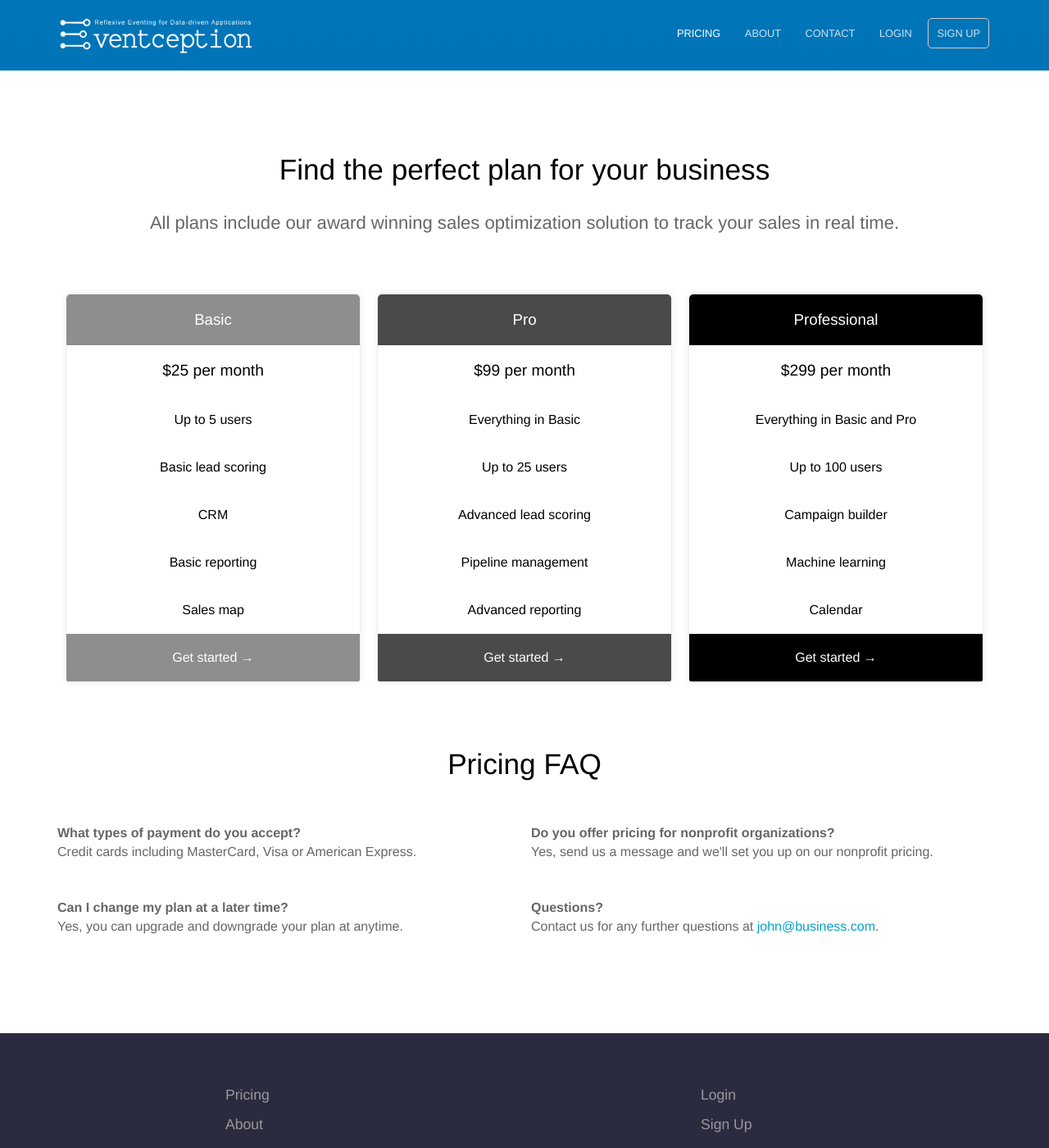
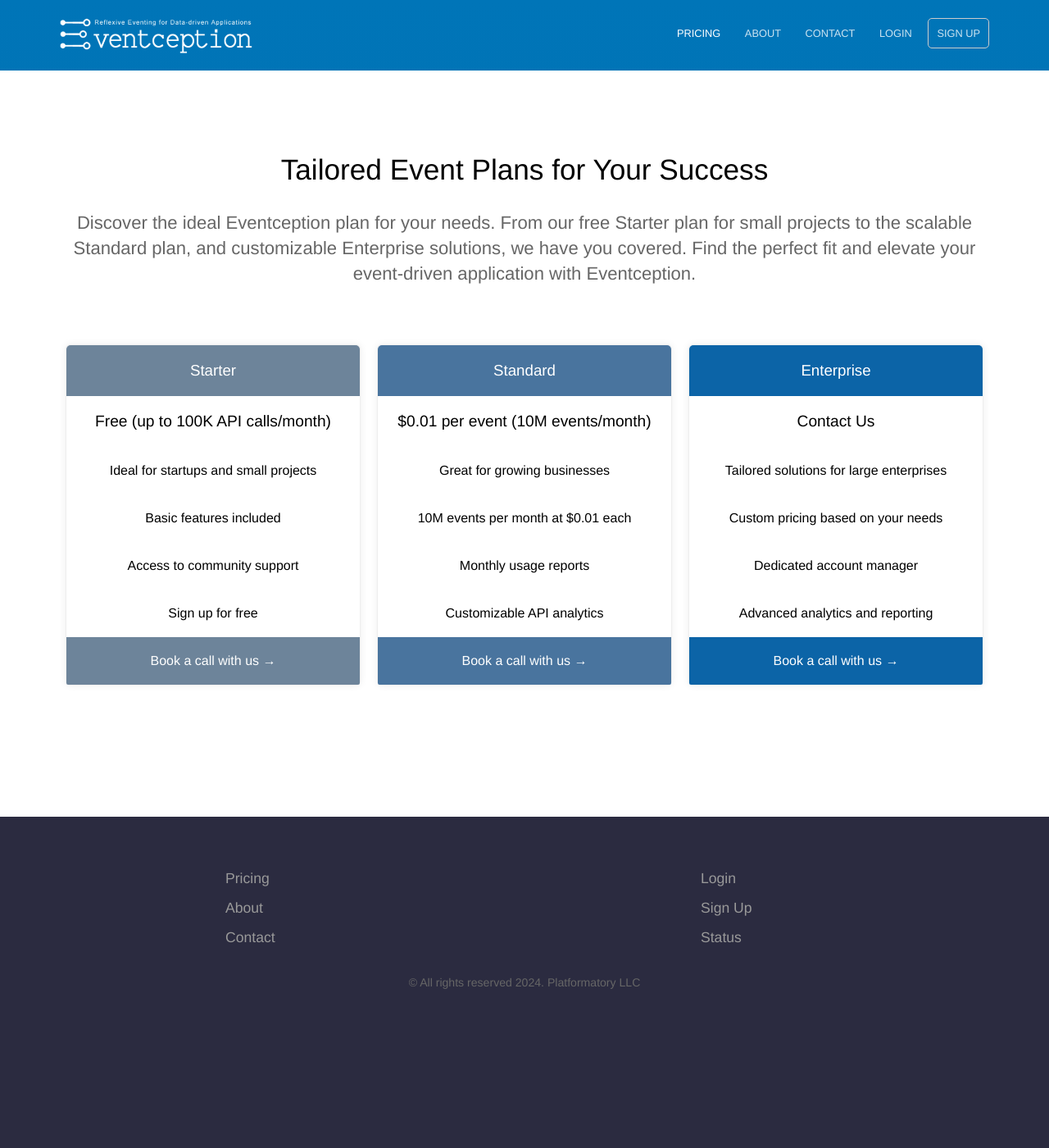
Before and after one commit to Platformatory/eventception-public, a Jekyll site: the page built from pricing.html, in a window 1280 px wide and 1400 px high. Shown: the whole window at 82% size. Built offline with Jekyll 4.4.1, drawn with Linux system fonts in a browser that asks for light colours.

Commit message:
updated pricing

```diff
--- a/pricing.html
+++ b/pricing.html
@@ -1,62 +1,56 @@
 ---
 title: Pricing
-heading: Find the perfect plan for your business
-description: All plans include our award winning sales optimization solution to track your sales in real time.
+heading: Tailored Event Plans for Your Success
+description: Discover the ideal Eventception plan for your needs. From our free Starter plan for small projects to the scalable Standard plan, and customizable Enterprise solutions, we have you covered. Find the perfect fit and elevate your event-driven application with Eventception.
 pricing_table:
-  - name: Basic
-    color: "#8e8e8e"
+  - name: Starter
+    color: "#6d849a"
     features:
-      - text: $25 per month
+      - text: Free (up to 100K API calls/month)
         highlight: true
-      - text: Up to 5 users
+      - text: Ideal for startups and small projects
         highlight: false
-      - text: Basic lead scoring
+      - text: Basic features included
         highlight: false
-      - text: CRM
+      - text: Access to community support
         highlight: false
-      - text: Basic reporting
-        highlight: false
-      - text: Sales map
+      - text: Sign up for free
         highlight: false
     call_to_action:
-      link: http://mysite.com?plan=basic
-      text: Get started
-  - name: Pro
-    color: "#4a4a4a"
+      link: /contact
+      text: Book a call with us
+  - name: Standard
+    color: "#49749e"
     features:
-      - text: $99 per month
+      - text: $0.01 per event (10M events/month)
         highlight: true
-      - text: Everything in Basic
+      - text: Great for growing businesses
         highlight: false
-      - text: Up to 25 users
+      - text: 10M events per month at $0.01 each
         highlight: false
-      - text: Advanced lead scoring
+      - text: Monthly usage reports
         highlight: false
-      - text: Pipeline management
-        highlight: false
-      - text: Advanced reporting
+      - text: Customizable API analytics
         highlight: false
     call_to_action:
-      link: http://mysite.com?plan=pro
-      text: Get started
-  - name: Professional
-    color: "#000000"
+      link: /contact
+      text: Book a call with us
+  - name: Enterprise
+    color: "#0c64a7"
     features:
-      - text: $299 per month
+      - text: Contact Us
         highlight: true
-      - text: Everything in Basic and Pro
+      - text: Tailored solutions for large enterprises
         highlight: false
-      - text: Up to 100 users
+      - text: Custom pricing based on your needs
         highlight: false
-      - text: Campaign builder
+      - text: Dedicated account manager
         highlight: false
-      - text: Machine learning
-        highlight: false
-      - text: Calendar
+      - text: Advanced analytics and reporting
         highlight: false
     call_to_action:
-      link: http://mysite.com?plan=professional
-      text: Get started
+      link: /contact
+      text: Book a call with us
 faq:
   - question: What types of payment do you accept?
     answer: Credit cards including MasterCard, Visa or American Express.
@@ -67,6 +61,7 @@ faq:
   - question: Questions?
     answer: Contact us for any further questions at <a href="#">john@business.com</a>.
 ---
+
 <div class="plans">
   {% for plan in page.pricing_table %}
   <ul class="plan">
@@ -74,17 +69,25 @@ faq:
       <h3>{{ plan.name }}</h3>
     </li>
     {% for feature in plan.features %}
-				<li {% if feature.highlight %} class="highlighted"{% endif %}>{{ feature.text }}</li>
-			{% endfor %}
-
-			{% if plan.call_to_action %}
-				<li class="pricing-cta"><div class="button"><a style="background: {{ plan.color }}" href="{{ plan.call_to_action.link }}">{{ plan.call_to_action.text }} &rarr;</a></div></li>
+    <li {% if feature.highlight %} class="highlighted" {% endif %}>
+      {{ feature.text }}
+    </li>
+    {% endfor %} {% if plan.call_to_action %}
+    <li class="pricing-cta">
+      <div class="button">
+        <a
+          style="background: {{ plan.color }}"
+          href="{{ plan.call_to_action.link }}"
+          >{{ plan.call_to_action.text }} &rarr;</a
+        >
+      </div>
+    </li>
     {% endif %}
   </ul>
   {% endfor %}
 </div>
 
-{% if page.faq %}
+<!-- {% if page.faq %}
 <h2>Pricing FAQ</h2>
 <dl class="faq">
   {% for item in page.faq %}
@@ -94,4 +97,4 @@ faq:
   </div>
   {% endfor %}
 </dl>
-{% endif %}
+{% endif %} -->
```
Lines whose indentation alone changed are shown as unchanged.
